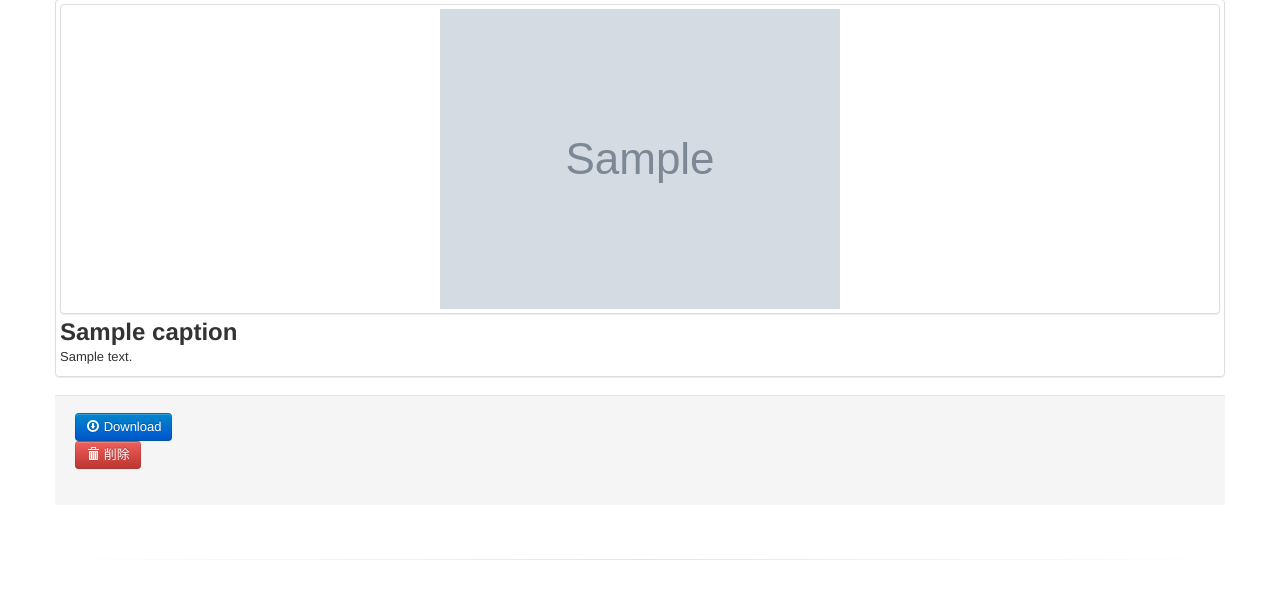
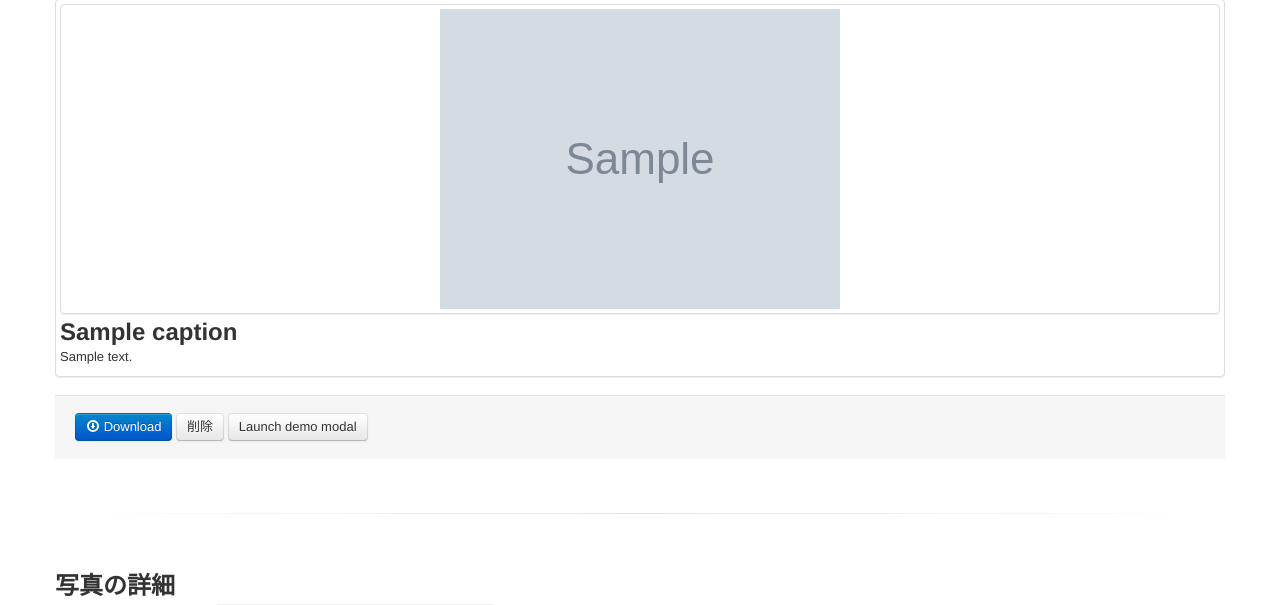
Before and after one commit to mmiyaji/iArchives, a Django app: template archives/templates/photo/detail.html in a window 1280 px wide. Shown: the part 363-968 px from the top of the page. Run offline with Django 3.2, Linux system fonts and the light colour scheme; the template is opened without the code that fills it: most values are stand-ins (such as "Sample title", 1, 10 or a date in 2020); grey boxes marked "Sample" are stand-in pictures; parts of the project's set-up code (start-up, migrations or seed data) failed here and were passed over; some libraries are stand-ins or nearby versions.

Commit message:
写真削除時にダイアログ表示

```diff
--- a/archives/photo.py
+++ b/archives/photo.py
@@ -78,7 +78,7 @@ def delete(request, photo_uuid):
             # 見つからない場合は404エラー送出
             raise Http404
         photo.delete()
-        return HttpResponseRedirect("/")
+        return HttpResponseRedirect("/photo/")
 @csrf_protect
 def update(request, photo_uuid):
     """
--- a/archives/templates/photo/detail.html
+++ b/archives/templates/photo/detail.html
@@ -35,6 +35,49 @@
       <i class="icon-download icon-white"></i>
       <span>Download</span>
     </a>
+    <a data-controls-modal="modal-delete" data-backdrop="true" class="btn primary">削除</a>
+    <a href="#myModal" role="button" class="btn" data-toggle="modal">Launch demo modal</a>
+    <!-- <form method="POST" action="/photo/{{photo.uuid}}/delete/"> -->
+    <!--   <button type="submit" class="btn btn-danger"> -->
+    <!--     <i class="icon-trash icon-white"></i> -->
+    <!--     <span>削除</span> -->
+    <!--   </button> -->
+    <!--   {% csrf_token %} -->
+    <!-- </form> -->
+  </div>
+  <!-- <div id="modal-delete" class="modal" style="display: none; "> -->
+  <!--   <div class="modal-header"> -->
+  <!--     <a href="#" class="close">×</a> -->
+  <!--     <h3>削除</h3><\!-- モーダルのヘッダー部分 -\-> -->
+  <!--   </div> -->
+  <!--   <div class="modal-body"> -->
+  <!--     <p> -->
+  <!--       本当に削除しますか？ <\!-- ここにモーダルの本文を記述します。 -\-> -->
+  <!--     </p> -->
+  <!--   </div> -->
+  <!--   <div class="modal-footer"> -->
+  <!--     <form method="POST" action="/photo/{{photo.uuid}}/delete/"> -->
+  <!--       <button type="submit" class="btn btn-danger"> -->
+  <!--         <i class="icon-trash icon-white"></i> -->
+  <!--         <span>削除</span> -->
+  <!--       </button> -->
+  <!--       {% csrf_token %} -->
+  <!--     </form> -->
+  <!--     <a href="#" class="btn secondary hide-modal">取り消し</a> -->
+  <!--     <\!-- モーダルのフッター部分。主にボタンを配置する場所。 -\-> -->
+  <!--   </div> -->
+  <!-- </div> -->
+  <div class="modal hide" id="myModal" tabindex="-1" role="dialog" aria-labelledby="myModalLabel" aria-hidden="true">
+  <div class="modal-header">
+    <button type="button" class="close" data-dismiss="modal" aria-hidden="true">×</button>
+    <h3 id="myModalLabel">警告</h3>
+  </div>
+  <div class="modal-body">
+    <p>本当に削除しますか？</p>
+  </div>
+  <div class="modal-footer">
+    <button class="btn" data-dismiss="modal" aria-hidden="true">取り消し</button>
+    <br />
     <form method="POST" action="/photo/{{photo.uuid}}/delete/">
       <button type="submit" class="btn btn-danger">
         <i class="icon-trash icon-white"></i>
@@ -43,16 +86,7 @@
       {% csrf_token %}
     </form>
   </div>
-  <!-- <div class="modal hide" id="delete_{{file.uuid}}"> -->
-  <!--   <div class="modal-header"> -->
-  <!--     <button class="close" data-dismiss="modal">x</button> -->
-  <!--     <h3>削除してもよいですか？</h3> -->
-  <!--   </div> -->
-  <!--   <div class="modal-footer"> -->
-  <!--     <a href="#" class="btn btn-danger">削除</a> -->
-  <!--     <a href="#" class="btn">キャンセル</a> -->
-  <!--   </div> -->
-  <!-- </div> -->
+  </div>
   <hr class="soften">
   <div class="photo-info" id="info">
     <h2>写真の詳細</h2>
```
Also changed, not shown: 1 other file.
